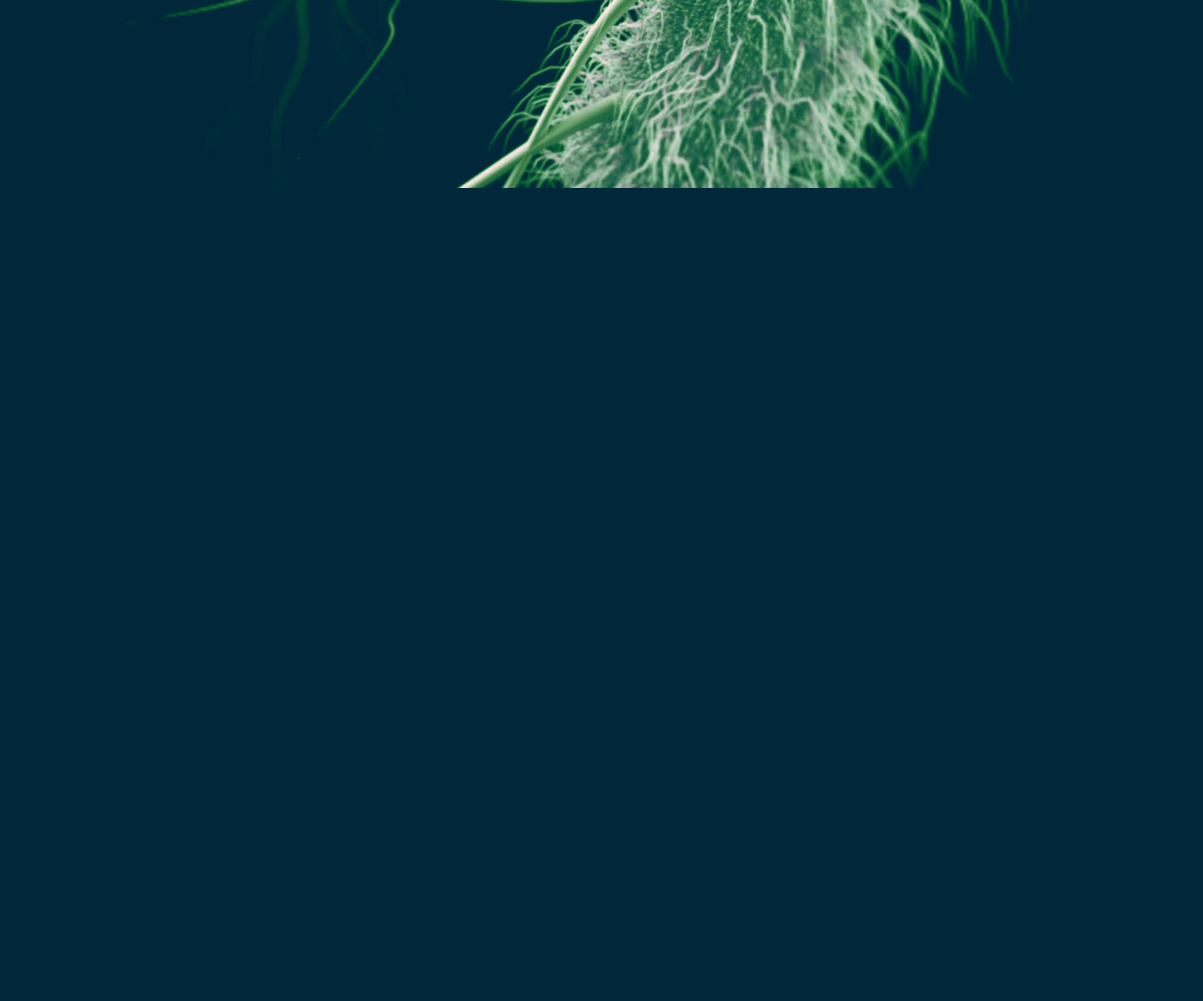
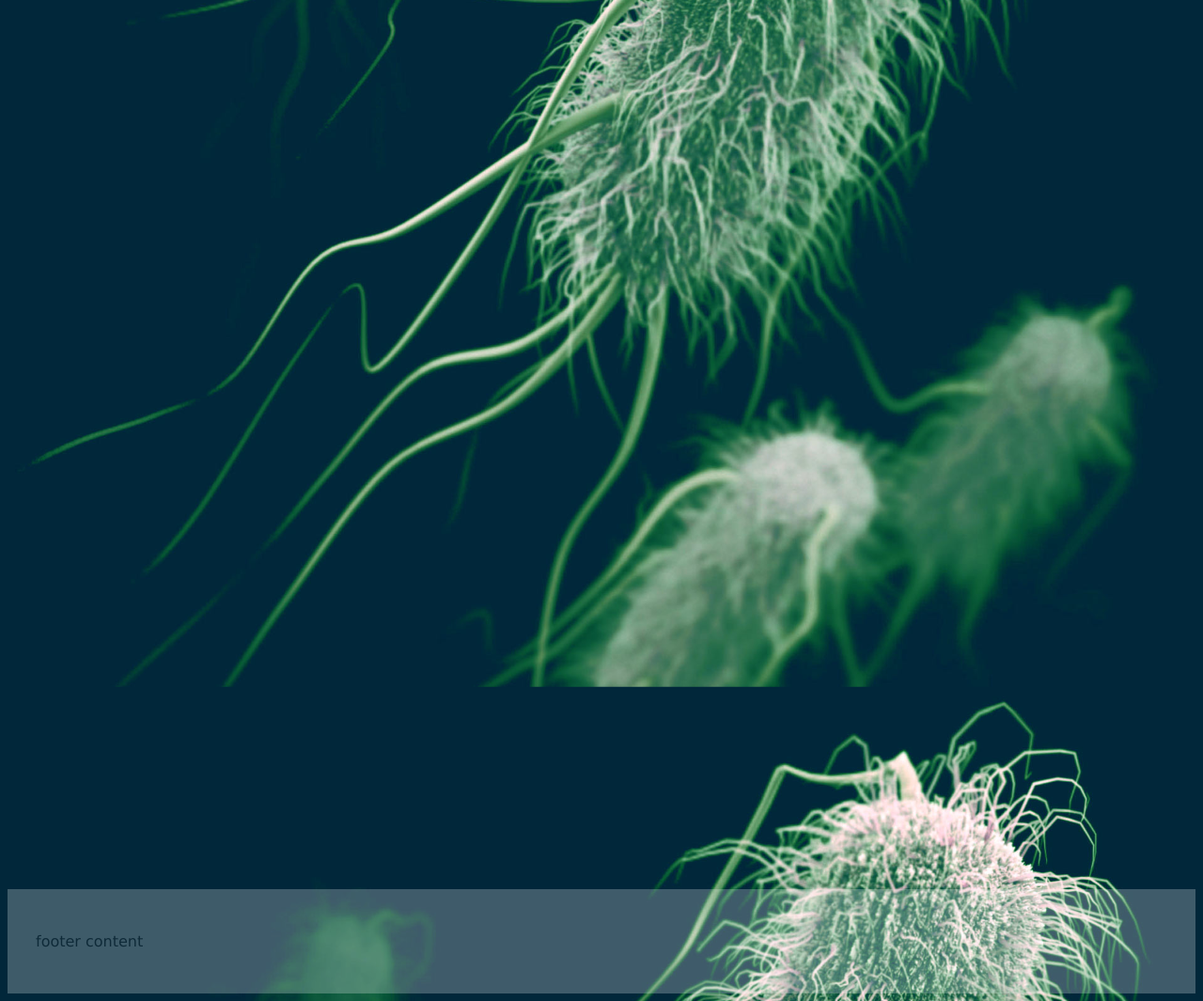
Before and after one commit to tommyfuu/BioCalculator, a Django app: page / in a window 1280 px wide. Shown: the part 600-1665 px from the top of the page at 94% size. Before the commit the page ends 800 px from the top, so only its background shows below. Run offline with Django 3.2, Linux system fonts and the light colour scheme.

Commit message:
added footer component

```diff
--- a/homepage/templates/base.html
+++ b/homepage/templates/base.html
@@ -1,7 +1,9 @@
 <!doctype html>
 <html>
 <head>
+
     <link rel="stylesheet" href="/media/style.css">
+    <!-- <link href="https://cdn.jsdelivr.net/npm/bootstrap@5.0.1/dist/css/bootstrap.min.css" rel="stylesheet" integrity="sha384-+0n0xVW2eSR5OomGNYDnhzAbDsOXxcvSN1TPprVMTNDbiYZCxYbOOl7+AMvyTG2x" crossorigin="anonymous"> -->
     <title>Biocalculator</title>
 </head>
 <body>
@@ -11,6 +13,8 @@
     {% block content %}
     replace me
     {% endblock %}
+
+    {% include 'footer.html' %}
 </body>
 
 </html>
--- /dev/null
+++ b/homepage/templates/footer.html
@@ -0,0 +1,14 @@
+<style>
+    footer {
+        background-color: #f5f5f5;
+        padding: 30px;
+        margin-top: 100%;
+        color: rgb(56, 54, 54);
+    }
+</style>
+
+<footer>
+    <div class="fixed-bottom">
+      <p>footer content</p>
+    </div>
+</footer>
--- a/homepage/templates/navbar.html
+++ b/homepage/templates/navbar.html
@@ -17,4 +17,4 @@
     <li><a href="/faq/">FAQ</a></li>
     <li><a href="/about/">ABOUT</a></li>
   </ul>
-  </body>
+</body>
--- a/homepage/templates/title.html
+++ b/homepage/templates/title.html
@@ -5,6 +5,6 @@
       font-size:50px;
       color: white;
     }
-    </style>
+</style>
 
 <h1>WELCOME TO BIOCALCULATOR</h1>
--- a/media/style.css
+++ b/media/style.css
@@ -13,7 +13,3 @@ body {
     background-size: cover;
     color:white;
 }
-/* body:before{
-    background-image: url("/media/image_5354e-Escherichia-coli.jpeg");
-    opacity: 0.25;
-} */
```
